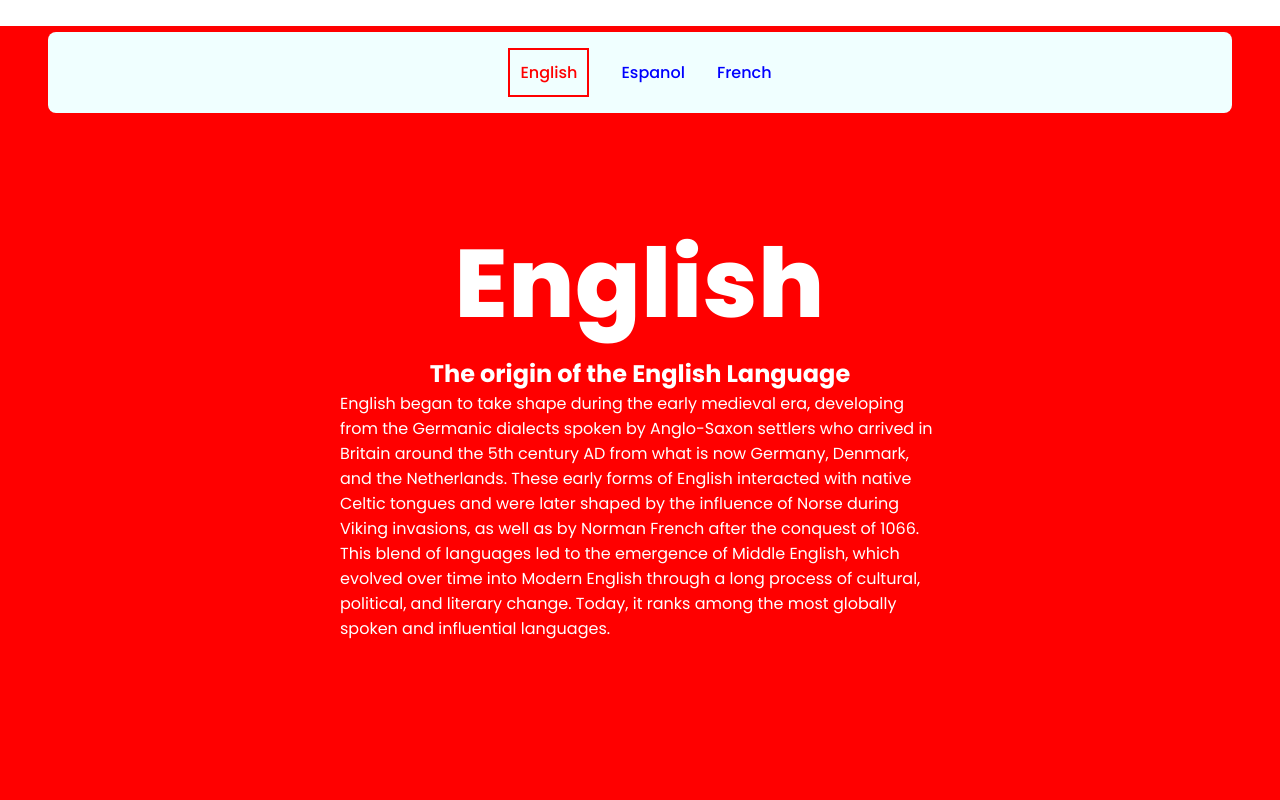
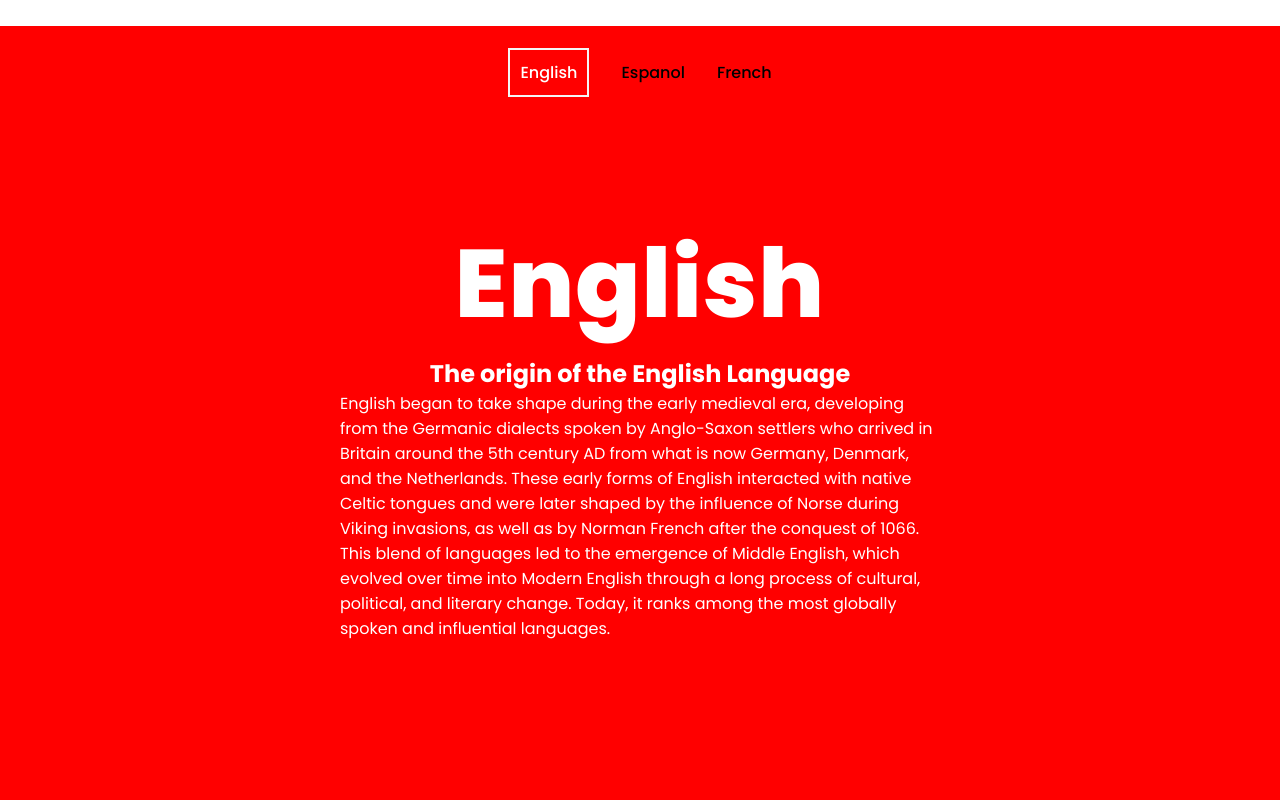
Before and after one commit to southeastwane/smooth-scroll, a plain HTML site: page index.html in a window 1280 px wide. In both pictures the pointer is over the link "English". Shown: the top 800 px of the page. Drawn offline with Linux system fonts and the light colour scheme.

Commit message:
file changes

```diff
--- a/css/styles.css
+++ b/css/styles.css
@@ -21,22 +21,22 @@ nav {
     justify-content: center;
     align-items: center;
     gap: clamp(0.5rem, 2.5vw, 3rem);
-    background-color: azure;
+    /* background-color: azure; */
     border-radius: 0.5rem;
 }
 
 nav a {
     font-size: clamp(0.875rem,2.5vw, 1rem);
     font-weight: 500;
-    color: blue;
+    color: black;
     text-decoration: none;
     transition: color 0.3s ease;
 
 }
 
 nav a:hover,nav a:focus-visible {
-    color: red;
-    border: 2px solid red;
+    color: white;
+    border: 2px solid whitesmoke;
     padding: 10px;
 }
 
```
